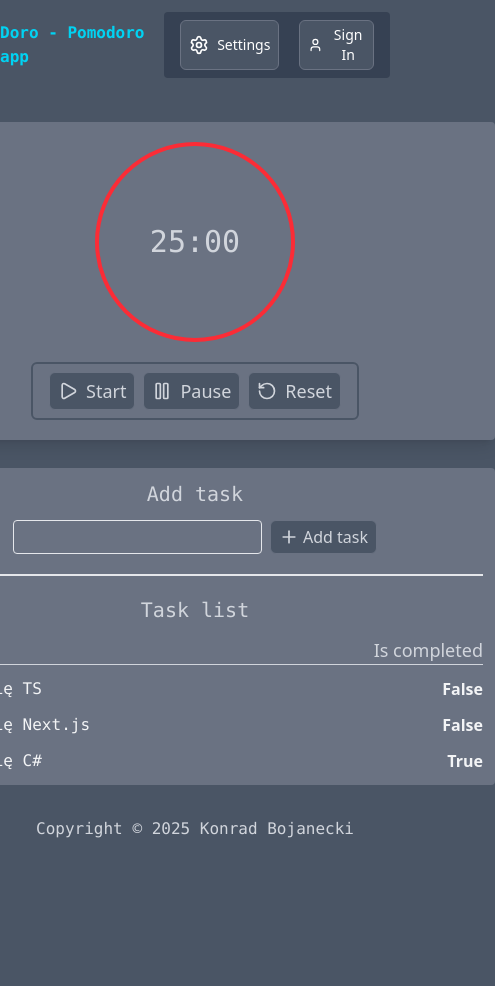
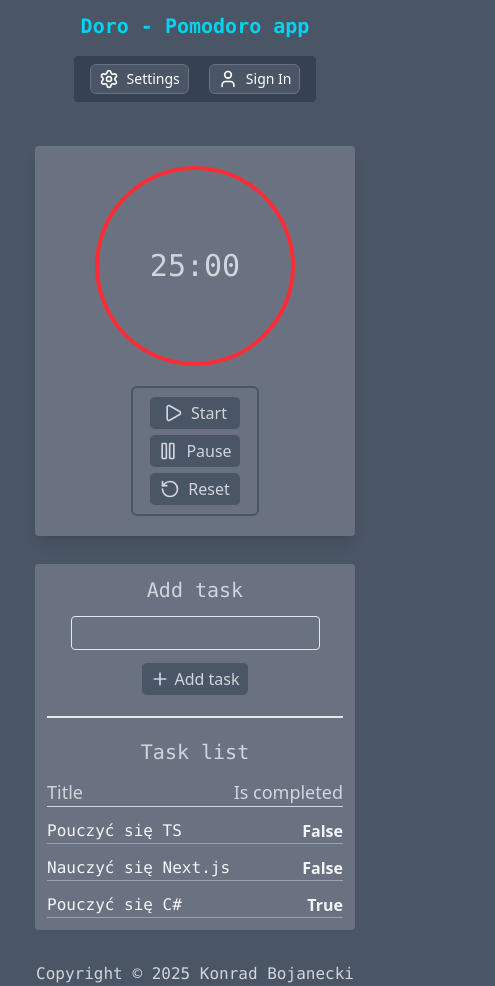
Before and after one commit to Assasin7171/doro, a Next.js app: page / in a window 390 px wide. Shown: the whole page, 495 px wide, since content can reach past the window. Before the commit the page ends 844 px from the top, so only its background shows below. Built offline with nearby package versions, Linux system fonts and the light colour scheme.

Commit message:
Added simple responsive layout styles with Tailwind.css

```diff
--- a/src/app/(home)/page.tsx
+++ b/src/app/(home)/page.tsx
@@ -7,7 +7,7 @@ const Home = ()=>  {
             <div className="flex justify-center items-center flex-col gap-7">
                 <Timer/>
 
-                <div className="bg-gray-500 w-150 flex flex-col rounded-sm">
+                <div className="bg-gray-500 w-80 sm:w-107 flex flex-col rounded-sm">
                     <Tasks />
                 </div>
             </div>
--- a/src/app/layout.tsx
+++ b/src/app/layout.tsx
@@ -30,7 +30,7 @@ export default function RootLayout({
       <body
         className={`${geistSans.variable} ${geistMono.variable} antialiased bg-gray-600 text-gray-300`}
       >
-      <div className="container flex flex-col mx-auto gap-8">
+      <div className="container flex flex-col sm:px-5 sm:mx-auto gap-8">
           <Navigation/>
 
           {children}
--- a/src/components/Navigation.tsx
+++ b/src/components/Navigation.tsx
@@ -3,10 +3,10 @@ import {Settings, User} from "lucide-react";
 const Navigation = () => {
     return (
         <nav className="my-3">
-            <div className="flex text-md justify-between items-center w-full">
+            <div className="flex flex-col gap-4 sm:gap-0 sm:flex-row text-xl sm:text-md justify-between items-center w-full">
                 <span className={"text-cyan-400 font-semibold font-mono"}>Doro - Pomodoro app</span>
 
-                <div className="flex gap-5 bg-gray-700 text-white px-4 py-2 rounded-sm text-sm">
+                <div className="flex flex-row gap-5 bg-gray-700 text-white px-4 py-2 rounded-sm text-sm">
                     <button
                         className={"bg-gray-600 px-2 py-1 rounded-md border-1 border-gray-500 hover:bg-gray-700 hover:cursor-pointer hover:border-gray-500 flex justify-center items-center gap-2"}>{
                         <Settings className={"w-5 h-5"}/>} Settings
--- a/src/components/Task.tsx
+++ b/src/components/Task.tsx
@@ -2,9 +2,9 @@ import {TaskType} from "@/types/types";
 
 const Task = ({task} : {task: TaskType}) => {
     return (
-        <div className={"flex justify-between"}>
+        <div className={"flex justify-between border-b border-gray-400"}>
             <span className={"font-mono text-gray-100"}>{task.body}</span>
-            <span className={"font-semibold text-gray-100"}>{task.isComplete ? "True" : "False"}</span>
+            <span className={"font-semibold flex items-center text-gray-100"}>{task.isComplete ? "True" : "False"}</span>
         </div>
     )
 }
--- a/src/components/Tasks.tsx
+++ b/src/components/Tasks.tsx
@@ -23,7 +23,7 @@ const Tasks = () => {
         <div className={"p-3 flex gap-5 flex-col"}>
             <div className="flex flex-col gap-3">
                 <h3 className={"text-xl text-center font-mono"}>Add task</h3>
-                <div className="flex justify-center items-center gap-2">
+                <div className="flex flex-col sm:flex-row justify-center items-center gap-3">
                     <input type="text" className={"border-1 border-gray-200 text-md rounded-sm px-2 py-1"}/>
                     <button
                         className={"bg-gray-600 px-2 py-1 rounded-md border-1 border-gray-500 hover:bg-gray-700 hover:cursor-pointer hover:border-gray-500 flex justify-center items-center gap-1"}>
--- a/src/components/Timer.tsx
+++ b/src/components/Timer.tsx
@@ -24,23 +24,34 @@ const Timer = () => {
             setTimeLeft(remaining);
         }, 500);
 
-        return () => clearInterval(interval);
+        return () => {
+            clearInterval(interval);
+        }
     }, [isRunning]);
 
     const handleOnStart = () => {
+        if (timeLeft >= defaultTimeLeft) {
+            setTimeLeft(defaultTimeLeft);
+        }
+        setIsRunning(true);
+
+    }
+
+    const handleTimerReset = () => {
         setTimeLeft(defaultTimeLeft);
-        setIsRunning(prevState => !prevState);
+        setIsRunning(false);
     }
 
 
     return (
-        <div className="bg-gray-500 flex flex-col items-center justify-center gap-5 p-5 w-150 shadow-lg rounded-sm">
+        <div className="bg-gray-500 flex flex-col items-center justify-center gap-5 px-15 py-5 shadow-lg rounded-sm">
             <div
                 className="w-50 h-50  rounded-full border-4 text-3xl font-mono border-red-500 flex items-center justify-center">
                 {`${minutes}:${seconds.toString().padStart(2, "0")}`}
             </div>
 
-            <div className="text-lg px-4 py-2 border-2 border-gray-600 rounded-md flex gap-2">
+            <div
+                className="text-md sm:text-lg px-4 py-2 border-2 border-gray-600 rounded-md flex flex-col sm:flex-row gap-1">
                 <button
                     className={"bg-gray-600 px-2 py-1 rounded-md border-1 border-gray-500 hover:bg-gray-700 hover:cursor-pointer hover:border-gray-500 flex justify-center items-center gap-2 disabled:bg-gray-400"}
                     onClick={() => handleOnStart()}
@@ -49,12 +60,14 @@ const Timer = () => {
                     Start
                 </button>
                 <button
-                    className={"bg-gray-600 px-2 py-1 rounded-md border-1 border-gray-500 hover:bg-gray-700 hover:cursor-pointer hover:border-gray-500 flex justify-center items-center gap-2"}>
+                    className={"bg-gray-600 px-2 py-1 rounded-md border-1 border-gray-500 hover:bg-gray-700 hover:cursor-pointer hover:border-gray-500 flex justify-center items-center gap-2"}
+                    onClick={() => setIsRunning(false)}>
                     <Pause className={"w-5 h-5"}/>
                     Pause
                 </button>
                 <button
-                    className={"bg-gray-600 px-2 py-1 rounded-md border-1 border-gray-500 hover:bg-gray-700 hover:cursor-pointer hover:border-gray-500 flex justify-center items-center gap-2"}>
+                    className={"bg-gray-600 px-2 py-1 rounded-md border-1 border-gray-500 hover:bg-gray-700 hover:cursor-pointer hover:border-gray-500 flex justify-center items-center gap-2"}
+                    onClick={() => handleTimerReset()}>
                     <RotateCcw className={"w-5 h-5"}/>
                     Reset
                 </button>
```
